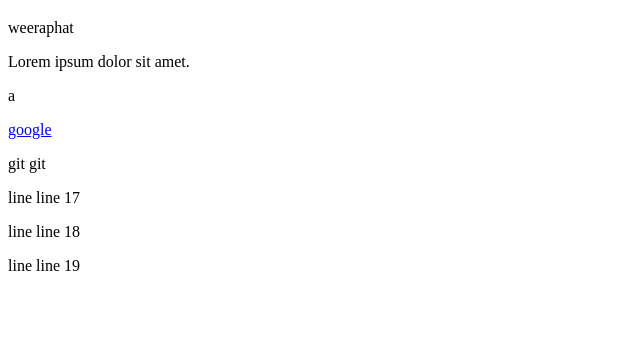
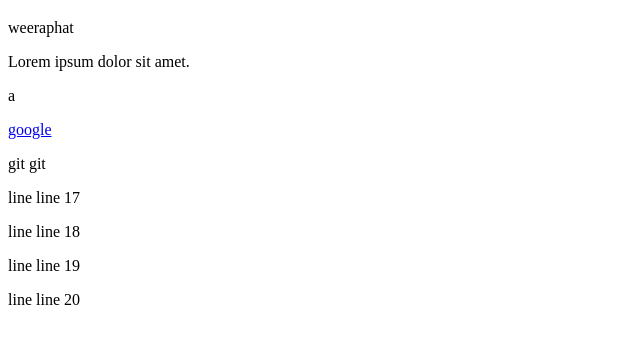
Before and after one commit to Weeraphat2000/Git-test, a plain HTML site: page about.html in a window 1280 px wide. Shown: the part 61-404 px from the top of the page, without its empty margins (0-640 px from the left). Drawn offline with Linux system fonts and the light colour scheme.

Commit message:
line line 20

```diff
--- a/about.html
+++ b/about.html
@@ -17,6 +17,7 @@
     <p>line line 17</p>
     <p>line line 18</p>
     <p>line line 19</p>
+    <p>line line 20</p>
 
 </body>
 </html>
```
